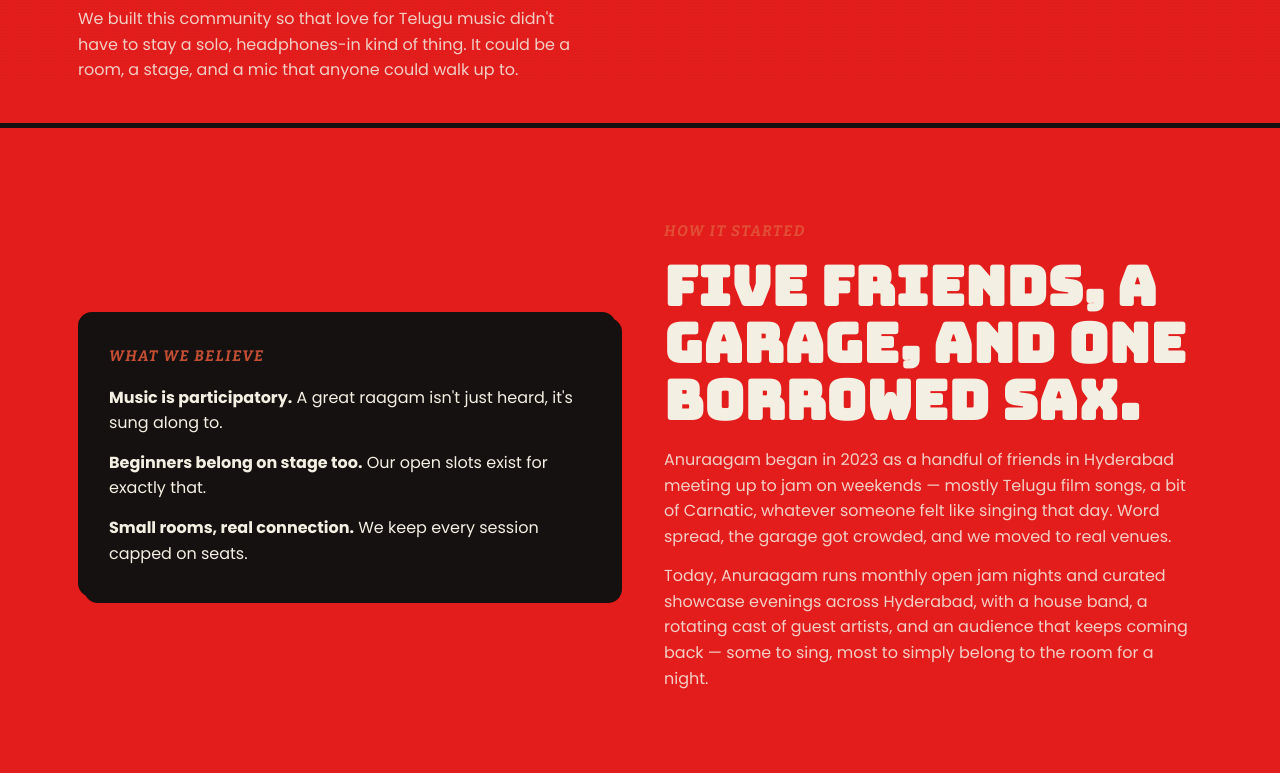
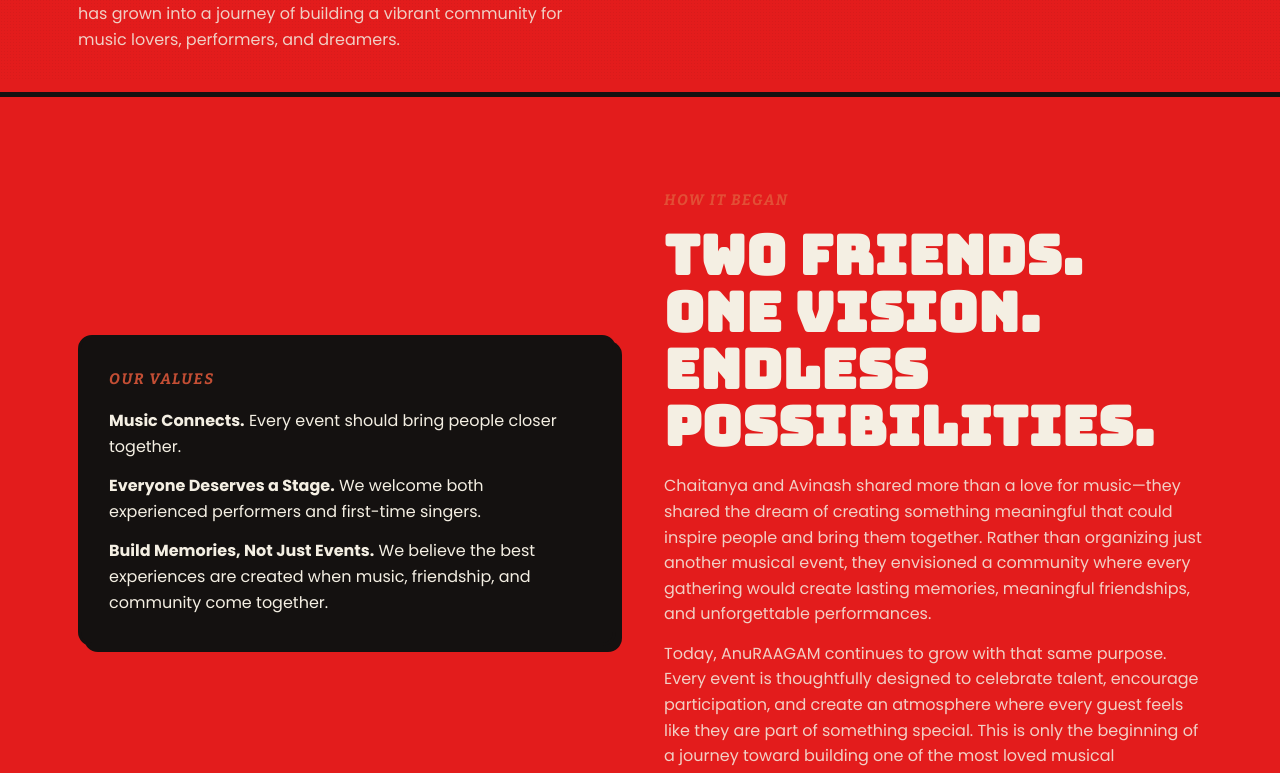
Before and after one commit to chayjob04/AnuRAAGAM, a website: page about.html in a window 1280 px wide. Shown: the part 721-1494 px from the top of the page. Drawn offline with nearby package versions, Linux system fonts and the light colour scheme.

Commit message:
Initial commit

```diff
--- a/about.html
+++ b/about.html
@@ -32,10 +32,14 @@
 <section class="page-hero">
   <div class="container grid-2">
     <div>
-      <span class="eyebrow">Our story</span>
-      <h1>Anuraagam means affection, set to a raagam.</h1>
-      <p style="margin-top:16px; opacity:.85; max-width:520px;">We built this community so that love for Telugu music didn't have to stay a solo, headphones-in kind of thing. It could be a room, a stage, and a mic that anyone could walk up to.</p>
+      <span class="eyebrow">Our Story</span>
+      <h1>Where friendship met a shared dream.</h1>
+
+      <p style="margin-top:16px; opacity:.85; max-width:520px;">
+        AnuRAAGAM was founded by Chaitanya and Avinash, the founder of Band Laya, with a simple yet powerful vision—to create a platform where music becomes a bridge that connects people. What began as a shared passion between two friends has grown into a journey of building a vibrant community for music lovers, performers, and dreamers.
+      </p>
     </div>
+
     <div style="display:flex; justify-content:center;">
       <div class="vinyl spin"></div>
     </div>
@@ -44,26 +48,37 @@
 
 <section class="section">
   <div class="container grid-2">
+
     <div class="reveal" style="order:2;">
-      <span class="eyebrow" style="color:var(--coral);">How it started</span>
-      <h2 class="section-title" style="margin-top:14px;">Five friends, a garage, and one borrowed sax.</h2>
+      <span class="eyebrow" style="color:var(--coral);">How It Began</span>
+
+      <h2 class="section-title" style="margin-top:14px;">
+        Two friends. One vision. Endless possibilities.
+      </h2>
+
       <p style="margin-top:18px; opacity:.85;">
-        Anuraagam began in 2023 as a handful of friends in Hyderabad meeting up to jam on weekends — mostly Telugu film songs, a bit of Carnatic, whatever someone felt like singing that day. Word spread, the garage got crowded, and we moved to real venues.
+        Chaitanya and Avinash shared more than a love for music—they shared the dream of creating something meaningful that could inspire people and bring them together. Rather than organizing just another musical event, they envisioned a community where every gathering would create lasting memories, meaningful friendships, and unforgettable performances.
       </p>
+
       <p style="margin-top:14px; opacity:.85;">
-        Today, Anuraagam runs monthly open jam nights and curated showcase evenings across Hyderabad, with a house band, a rotating cast of guest artists, and an audience that keeps coming back — some to sing, most to simply belong to the room for a night.
+        Today, AnuRAAGAM continues to grow with that same purpose. Every event is thoughtfully designed to celebrate talent, encourage participation, and create an atmosphere where every guest feels like they are part of something special. This is only the beginning of a journey toward building one of the most loved musical communities.
       </p>
     </div>
+
     <div class="reveal" style="order:1;">
       <div class="card" style="background:var(--black);">
-        <span class="eyebrow" style="color:var(--coral);">What we believe</span>
+        <span class="eyebrow" style="color:var(--coral);">Our Values</span>
+
         <ul style="margin-top:16px; display:grid; gap:14px;">
-          <li><strong>Music is participatory.</strong> A great raagam isn't just heard, it's sung along to.</li>
-          <li><strong>Beginners belong on stage too.</strong> Our open slots exist for exactly that.</li>
-          <li><strong>Small rooms, real connection.</strong> We keep every session capped on seats.</li>
+          <li><strong>Music Connects.</strong> Every event should bring people closer together.</li>
+
+          <li><strong>Everyone Deserves a Stage.</strong> We welcome both experienced performers and first-time singers.</li>
+
+          <li><strong>Build Memories, Not Just Events.</strong> We believe the best experiences are created when music, friendship, and community come together.</li>
         </ul>
       </div>
     </div>
+
   </div>
 </section>
 
@@ -146,8 +161,8 @@
       <div>
         <h4>Reach us</h4>
         <p>Hyderabad, Telangana, India</p>
-        <p>team@anuraagam.com</p>
-        <p>+91 90000 00000</p>
+        <p>anuraagamofficial@gmail.com</p>
+        <p>+91 8885417989</p>
       </div>
     </div>
     <div class="footer-bottom">
```
Also changed, not shown: admin.html (+1 -1 lines), contact.html (+1 -1 lines), events.html (+1 -1 lines), gallery.html (+1 -1 lines), login.html (+1 -1 lines), payment.html (+1 -1 lines), profile.html (+1 -1 lines), ticket.html (+1 -1 lines).
